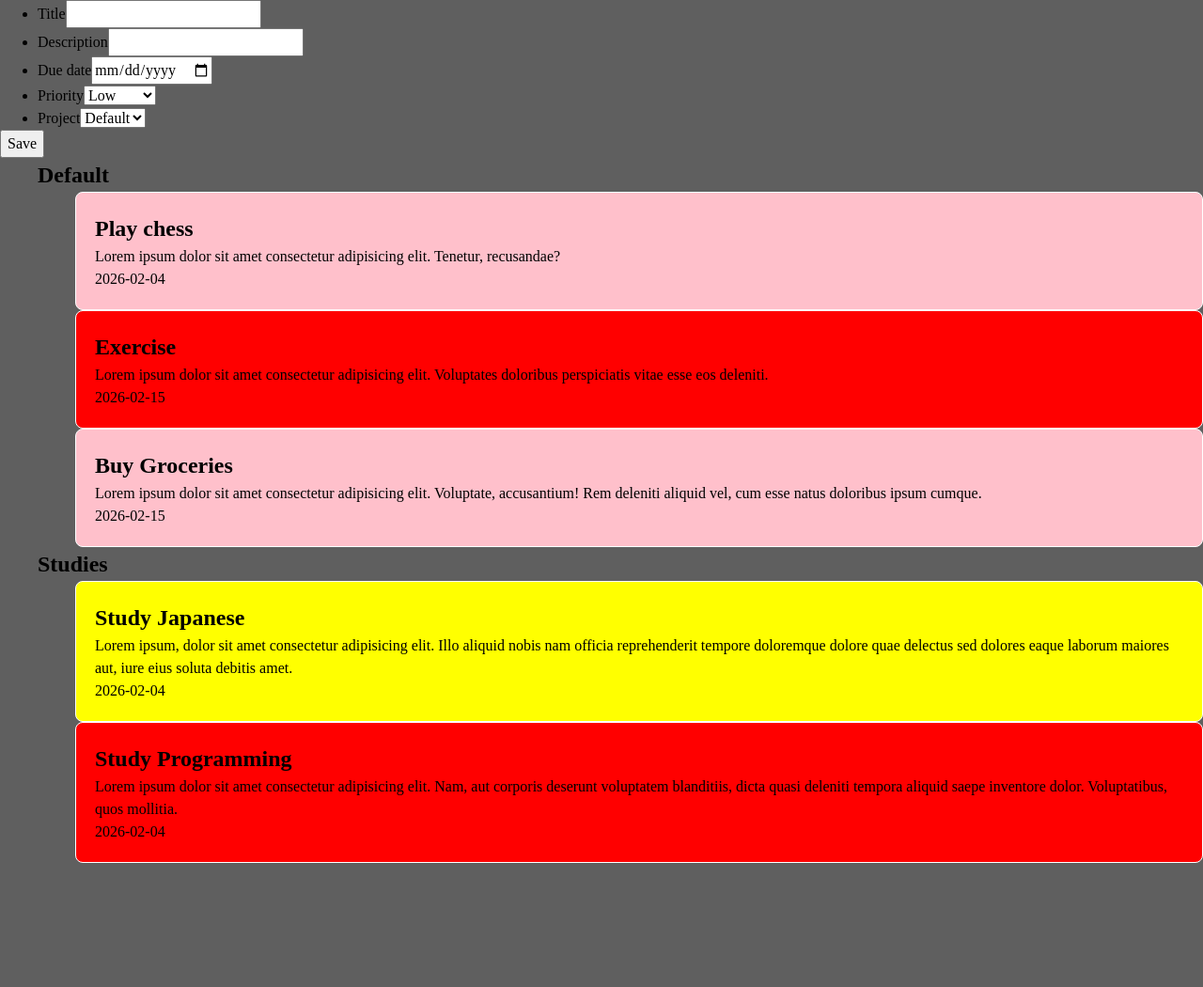
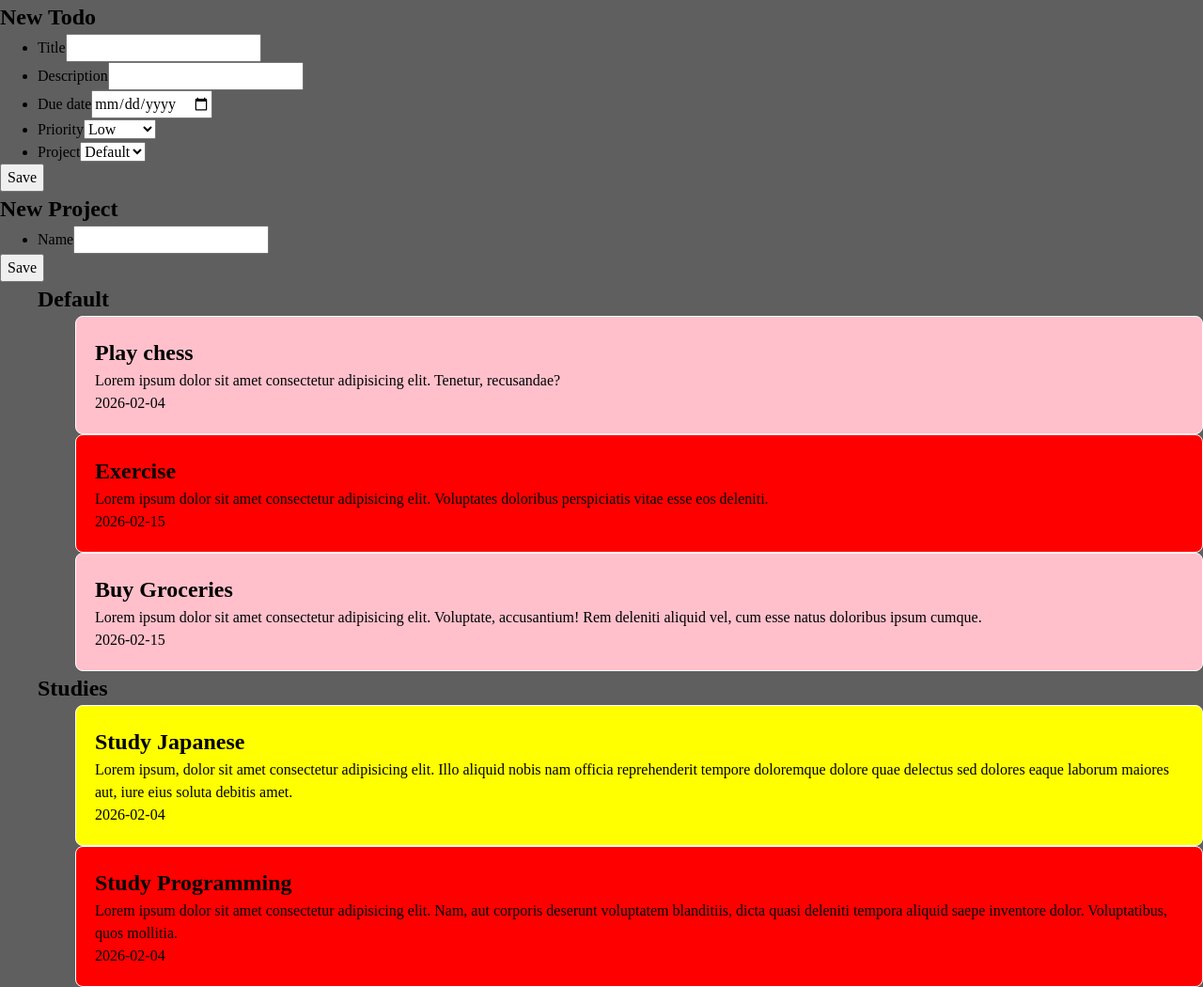
Before and after one commit to aflamiano-career/odin-todo-list, a website built with webpack: page src/template.html in a window 1280 px wide. Shown: the whole page at 94% size. Before the commit the page ends 918 px from the top, so only its background shows below. Built offline with nearby package versions, Linux system fonts and the light colour scheme.

Commit message:
Refactor Form Render method to be reusable.

```diff
--- a/src/controllers/displayController.js
+++ b/src/controllers/displayController.js
@@ -4,6 +4,7 @@ import storage from "./storageController.js";
 import data from "./dataController.js";
 
 export default class DisplayController {
+  // Render: Input Object
   static renderFormInput(id, name, text, type) {
     const listItem = document.createElement("li");
     const input = document.createElement("input");
@@ -20,6 +21,7 @@ export default class DisplayController {
     return listItem;
   }
 
+  // Render: Select Object
   static renderFormSelect(id, name, text, iterable) {
     const listItem = document.createElement("li");
     const select = document.createElement("select");
@@ -48,68 +50,32 @@ export default class DisplayController {
     return listItem;
   }
 
-  static renderTodoForm() {
-    const todoForm = document.createElement("form");
-    todoForm.setAttribute("method", "post");
-    todoForm.classList.add("form-todo");
+  // Render: Form Object
+  static renderForm(formClass, headerText, submitHandler, elements) {
+    const form = document.createElement("form");
+    form.setAttribute("method", "post");
+    form.classList.add(formClass);
+    const formHeader = document.createElement("h2");
+    formHeader.textContent = headerText;
+    form.appendChild(formHeader);
 
-    const todoFormList = document.createElement("ul");
-    todoForm.appendChild(todoFormList);
+    const formList = document.createElement("ul");
+    form.appendChild(formList);
 
-    todoFormList.appendChild(
-      DisplayController.renderFormInput(
-        "todo-title",
-        "todoTitle",
-        "Title",
-        "text",
-      ),
-    );
-
-    todoFormList.appendChild(
-      DisplayController.renderFormInput(
-        "todo-desc",
-        "todoDesc",
-        "Description",
-        "text",
-      ),
-    );
-
-    todoFormList.appendChild(
-      DisplayController.renderFormInput(
-        "todo-date",
-        "todoDate",
-        "Due date",
-        "date",
-      ),
-    );
-
-    todoFormList.appendChild(
-      DisplayController.renderFormSelect(
-        "todo-prio",
-        "todoPrio",
-        "Priority",
-        Todo.priorities,
-      ),
-    );
-
-    todoFormList.appendChild(
-      DisplayController.renderFormSelect(
-        "todo-project",
-        "todoProject",
-        "Project",
-        storage.loadProjects(),
-      ),
-    );
+    elements.map((input) => {
+      formList.appendChild(input);
+    });
 
     const btnSave = document.createElement("button");
     btnSave.setAttribute("type", "submit");
     btnSave.textContent = "Save";
-    todoForm.appendChild(btnSave);
+    form.appendChild(btnSave);
 
-    btnSave.addEventListener("click", data.handleSubmit);
-    return todoForm;
+    btnSave.addEventListener("click", submitHandler);
+    return form;
   }
 
+  // Render: Todo Card
   static renderTodo(todo) {
     const card = document.createElement("div");
     card.setAttribute("data-id", todo.id);
@@ -131,6 +97,7 @@ export default class DisplayController {
     return card;
   }
 
+  // Render: Todo List
   static renderTodoList(projectId) {
     const todos = storage.loadTodos(projectId);
     const todoList = document.createElement("ul");
@@ -140,8 +107,9 @@ export default class DisplayController {
     return todoList;
   }
 
+  // Render: Project Section
   static renderProject(project) {
-    const column = document.createElement("div");
+    const column = document.createElement("section");
     const projectName = document.createElement("h2");
     projectName.textContent = project.name;
     column.appendChild(projectName);
@@ -149,6 +117,7 @@ export default class DisplayController {
     return column;
   }
 
+  // Render: Project List
   static renderProjectList() {
     const projects = storage.loadProjects();
     const projectList = document.createElement("ul");
--- a/src/index.js
+++ b/src/index.js
@@ -1,4 +1,5 @@
 import { defaultProject } from "./utils/init.js";
+import { projectFormInputs, todoFormInputs } from "./utils/formInputs.js";
 
 import "./reset.css";
 import "./styles.css";
@@ -8,7 +9,22 @@ import data from "./controllers/dataController.js";
 import display from "./controllers/displayController.js";
 
 const todoFormContainer = document.querySelector(".u-form-todo-container");
-todoFormContainer.appendChild(display.renderTodoForm());
+todoFormContainer.appendChild(
+  display.renderForm("form-todo", "New Todo", () => {}, todoFormInputs),
+);
+
+const projectFormContainer = document.querySelector(
+  ".u-form-project-container",
+);
+projectFormContainer.appendChild(
+  display.renderForm(
+    "form-project",
+    "New Project",
+    () => {},
+    projectFormInputs,
+  ),
+);
+
 const projectListContainer = document.querySelector(
   ".u-project-list-container",
 );
--- a/src/template.html
+++ b/src/template.html
@@ -7,6 +7,7 @@
   </head>
   <body>
     <div class="u-form-todo-container"></div>
+    <div class="u-form-project-container"></div>
     <div class="u-project-list-container"></div>
   </body>
 </html>
--- /dev/null
+++ b/src/utils/formInputs.js
@@ -0,0 +1,27 @@
+import display from "../controllers/displayController.js";
+import storage from "../controllers/storageController.js";
+import { Todo } from "../objects/Todo.js";
+
+const projectFormInputs = [
+  display.renderFormInput("project-name", "projectName", "Name", "text"),
+];
+
+const todoFormInputs = [
+  display.renderFormInput("todo-title", "todoTitle", "Title", "text"),
+  display.renderFormInput("todo-desc", "todoDesc", "Description", "text"),
+  display.renderFormInput("todo-date", "todoDate", "Due date", "date"),
+  display.renderFormSelect(
+    "todo-prio",
+    "todoPrio",
+    "Priority",
+    Todo.priorities,
+  ),
+  display.renderFormSelect(
+    "todo-project",
+    "todoProject",
+    "Project",
+    storage.loadProjects(),
+  ),
+];
+
+export { projectFormInputs, todoFormInputs };
```
